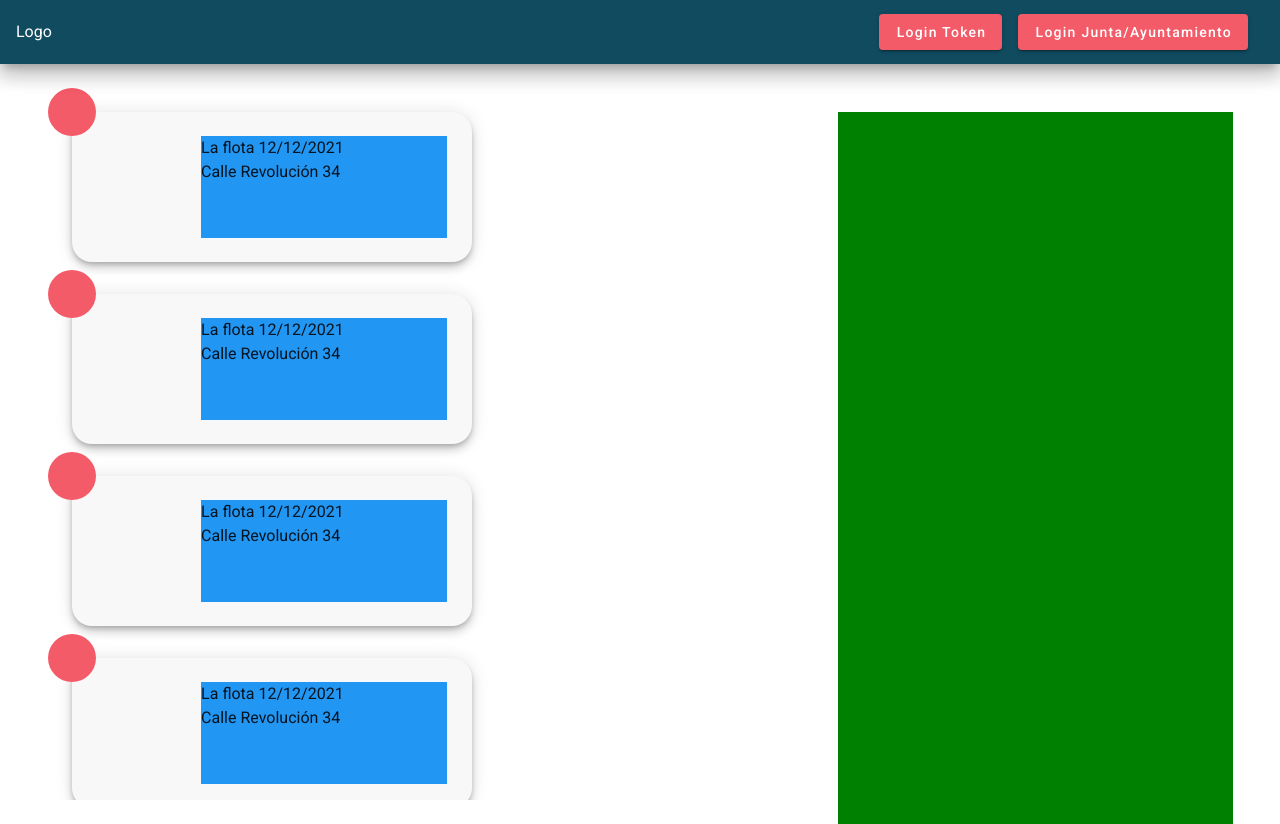
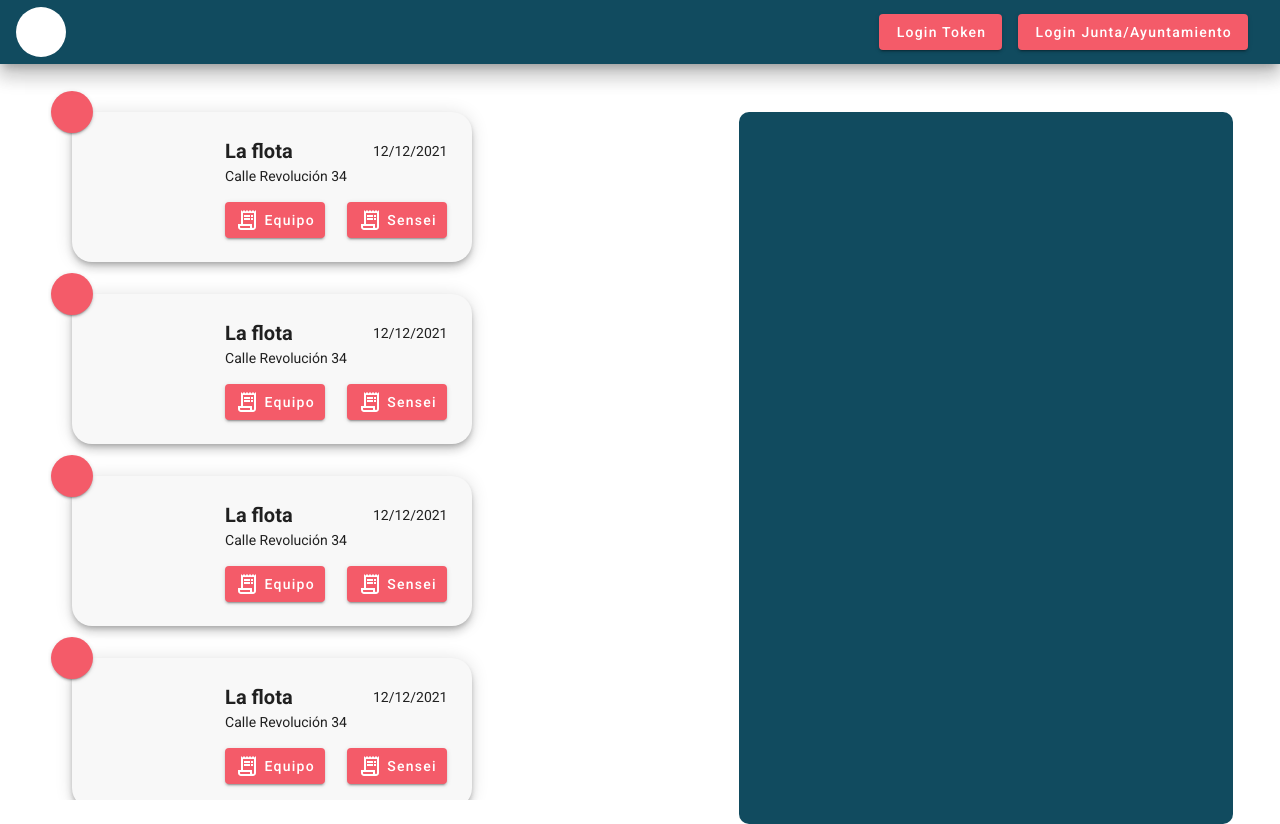
Before and after one commit to SeluMP/Vue-KarateToolKit, a Vue app: page / in a window 1280 px wide. Built offline with nearby package versions, Linux system fonts and the light colour scheme.

Commit message:
Finished home page cards

```diff
--- a/src/App.vue
+++ b/src/App.vue
@@ -6,7 +6,9 @@
       color="#114B5F"
       dark
     >
-      <div>Logo</div>
+      <v-btn fab elevation="0" class="pa-1 d-flex justify-center align-center" style="height: 50px; width: 50px; background-color: white; border-radius: 50%;">
+        <v-img src="@/assets/imagenes/ktLogo.jpg" max-height="" max-width="2.5em"></v-img>
+      </v-btn>
 
       <v-spacer></v-spacer>
 
--- a/src/components/TorneoCard.vue
+++ b/src/components/TorneoCard.vue
@@ -3,23 +3,34 @@
     class="ml-0 mr-16 pa-6 d-flex align-center card"
     elevation="6"
   >
-    <div class="tickets">
-      <v-img src="@/assets/imagenes/ticket.png" max-height="100%" max-width="100%">
+    <v-btn elevation="2" fab dark color="#F45B69" class="tickets" @click="printHolaMundo">
+      <v-img src="@/assets/imagenes/ticket.png" max-height="1.7em" max-width="1.7em">
       </v-img>
-    </div>
-    <v-img class="img-polideportivo" src="@/assets/imagenes/polideportivo.png"
-      max-height="100%" max-width="30%" :aspect-ratio="1">
+    </v-btn>
+    <v-img
+      class="img-polideportivo"
+      src="@/assets/imagenes/polideportivo.png"
+      max-height="100%"
+      :aspect-ratio="1"
+    >
     </v-img>
-    <div class="info">
-      <div class="fila1">
-        <span>La flota </span>
-        <span> 12/12/2021 </span>
+    <div class="pl-6 d-flex flex-column contents">
+      <div class="d-flex justify-space-between align-center fila1">
+        <span style="font-size: 20px; font-weight: bold;">La flota</span>
+        <span style="font-size: 14px;">12/12/2021</span>
       </div>
-      <div class="fila2">
+      <div class="fila2" style="font-size: 14px;">
         Calle Revolución 34
       </div>
-      <div class="fila3">
-
+      <div class="d-flex justify-space-between align-end fila3">
+        <v-btn class="subscribe-btn" color="#F45B69" style="color: white;" width="45%">
+          <v-img class="mr-1" src="@/assets/imagenes/receipt_long_white_24dp.svg"></v-img>
+          Equipo
+        </v-btn>
+        <v-btn class="subscribe-btn" color="#F45B69" style="color: white;" width="45%">
+          <v-img class="mr-1" src="@/assets/imagenes/receipt_long_white_24dp.svg"></v-img>
+          Sensei
+        </v-btn>
       </div>
     </div>
   </v-card>
@@ -27,7 +38,11 @@
 
 <script>
 export default {
-
+  methods: {
+    printHolaMundo() {
+      console.log("Hola mundo");
+    }
+  }
 }
 </script>
 
@@ -39,13 +54,12 @@ body #app .card {
   max-height: 150px;
   background-color: #f8f8f8;
   border-radius: 20px;
+  position: relative;
 }
 
 body #app .card .tickets {
   width: 3em;
   height: 3em;
-  background-color: #F45B69;
-  border-radius: 50%;
 
   position: absolute;
   top: -1.5em;
@@ -57,20 +71,22 @@ body #app .card .tickets {
   align-items: center;
 }
 
-body #app .card .img-polideportivo{
+body #app .card .img-polideportivo {
   border-radius: 15px;
+  max-width: 30%;
 }
 
-body #app .card .info{
+body #app .card .contents {
   height: 100%;
   width: 70%;
   border-radius: 0;
-  background-color: white;
+}
+
+body #app .card .contents .fila3 {
+  flex: 1;
+}
+
+body #app .card .contents .fila3 .subscribe-btn {
+  text-transform: unset;
 }
 </style>
-
-<style>
-body #app .card .info{
-  background-color: transparent;
-}
-</style>
--- a/src/components/mycomponent.vue
+++ b/src/components/mycomponent.vue
@@ -1,11 +1,11 @@
 <template>
     <v-container class="cards-wrap">
-        <v-row class="cards-row" style="height: 100%;">
-            <v-col class="d-flex flex-wrap align-center pl-6 pt-6 left-side" cols="8">
+        <v-row class="d-flex justify-space-between cards-row" style="height: 100%;">
+            <v-col class="d-flex flex-wrap align-center pl-6 pt-6 left-side" cols="7">
                 <TorneoCard v-for="i in 8" :key="i"/>
             </v-col>
 
-            <v-col class="mt-6 right-side" cols="4"></v-col>
+            <v-col class="mt-6 right-side" cols="5"></v-col>
         </v-row>
     </v-container>
 </template>
@@ -37,6 +37,8 @@ body #app .container .left-side {
 
 .right-side {
     height: 100%;
-    background-color: green;
+    max-width: 600px;
+    background-color: #114B5F;
+    border-radius: 10px;
 }
 </style>
```
Also changed, not shown: src/assets/imagenes/ktLogo.jpg (added), src/assets/imagenes/receipt_long_white_24dp.svg (added).
